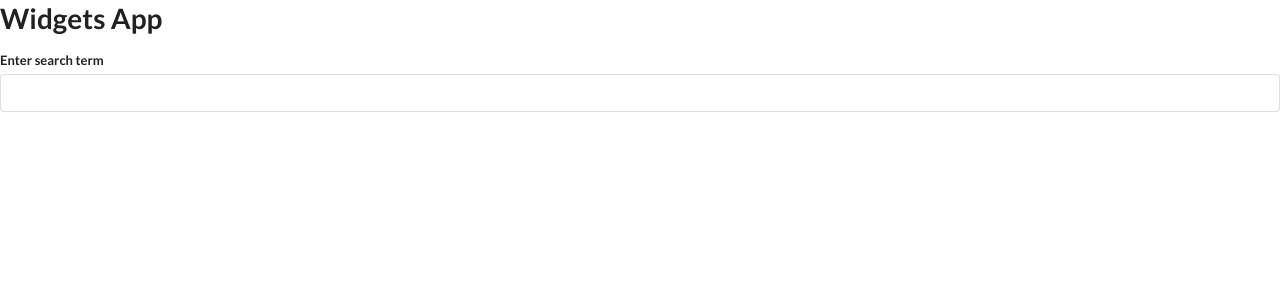
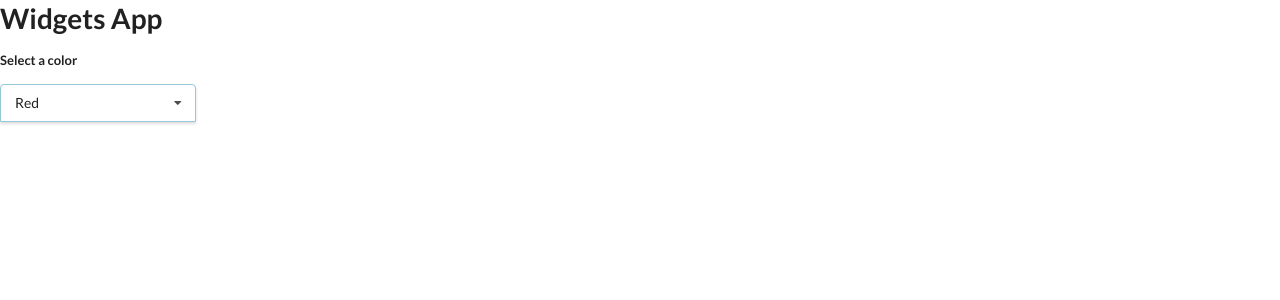
Before and after one commit to stefanhoth/learningreact-widgets, a React (Create React App) app: page / in a window 1280 px wide. Shown: the top 300 px of the page. Built offline with nearby package versions, Linux system fonts and the light colour scheme.

Commit message:
feat: Add nice dropdown component

```diff
--- a/src/App.js
+++ b/src/App.js
@@ -1,4 +1,6 @@
+import { useState } from "react";
 import Accordion from "./components/Accordion";
+import Dropdown from "./components/Dropdown";
 import Search from "./components/Search";
 
 const items = [
@@ -16,11 +18,29 @@ const items = [
   },
 ];
 
+const dropdownOptions = [
+  {
+    label: "Red",
+    value: "red",
+  },
+  {
+    label: "Green",
+    value: "green",
+  },
+  {
+    label: "Blue",
+    value: "blue",
+  },
+];
+
 const App = () => {
+
+  const [selection, setSelection] = useState(dropdownOptions[0]);
+
   return (
     <div>
       <h1>Widgets App</h1>
-      <Search />
+      <Dropdown selected={selection} onSelectedChange={setSelection} options={dropdownOptions} />
     </div>
   );
 };
--- /dev/null
+++ b/src/components/Dropdown.js
@@ -0,0 +1,45 @@
+import { useState } from "react";
+
+const Dropdown = ({ options, selected, onSelectedChange }) => {
+  const [open, setOpen] = useState(false);
+
+  const renderedOptions = options
+    .filter((option) => option !== selected)
+    .map((option) => {
+      return (
+        <div
+          key={option.value}
+          className="item"
+          onClick={(e) => {
+            onSelectedChange(option);
+          }}
+        >
+          {option.label}
+        </div>
+      );
+    });
+
+  return (
+    <div className="ui form">
+      <form onSubmit={(e) => e.preventDefault()}>
+        <div className="field">
+          <label className="label">Select a color</label>
+        </div>
+        <div
+          className={`ui selection dropdown active ${
+            open ? "active visible" : ""
+          }`}
+          onClick={() => setOpen(!open)}
+        >
+          <i className="dropdown icon"></i>
+          <div className="text">{selected.label}</div>
+          <div className={`menu  ${open ? "transition visible" : ""}`}>
+            {renderedOptions}
+          </div>
+        </div>
+      </form>
+    </div>
+  );
+};
+
+export default Dropdown;
```
